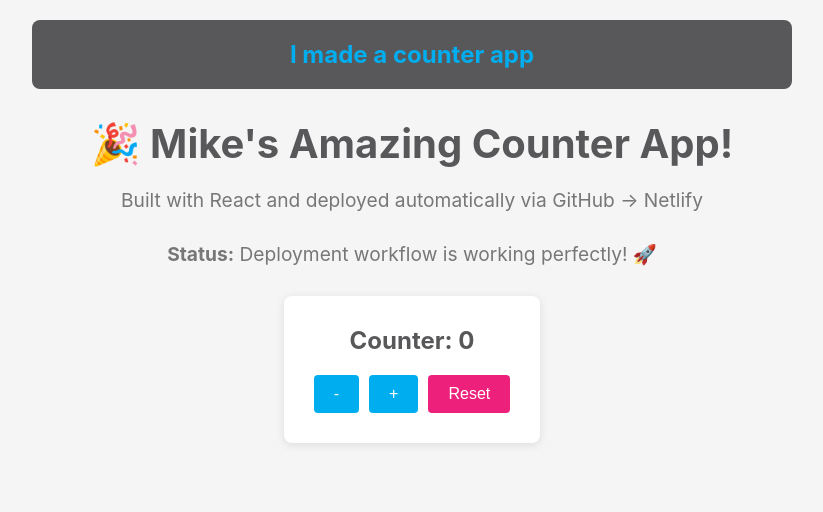
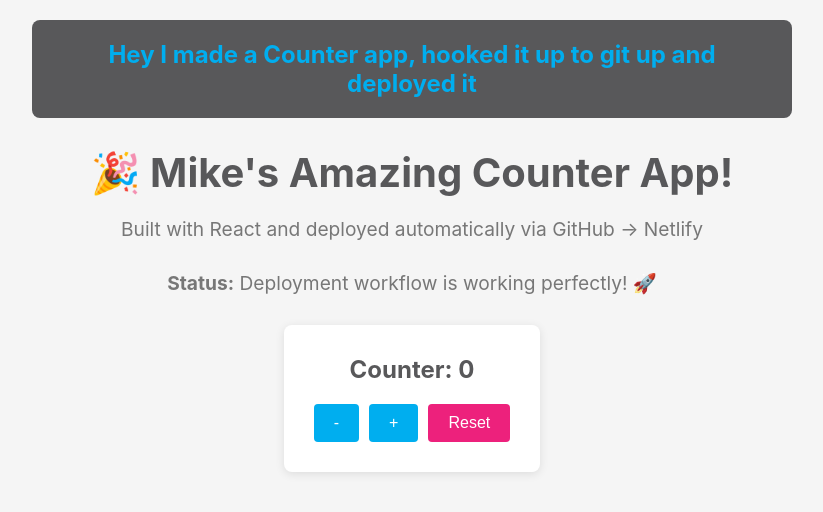
Before and after one commit to MikeGrilli/react-starter-app, a React app: page / in a window 1280 px wide. Shown: the top 512 px of the page, without its empty margins (228-1051 px from the left). Built offline with nearby package versions, Linux system fonts and the light colour scheme.

Commit message:
Title change

```diff
--- a/src/components/Header.js
+++ b/src/components/Header.js
@@ -4,7 +4,9 @@ function Header() {
   return (
     <header className="header">
       <nav>
-        <h2>I made a counter app</h2>
+        <h2>
+          Hey I made a Counter app, hooked it up to git up and deployed it
+        </h2>
       </nav>
     </header>
   );
```
